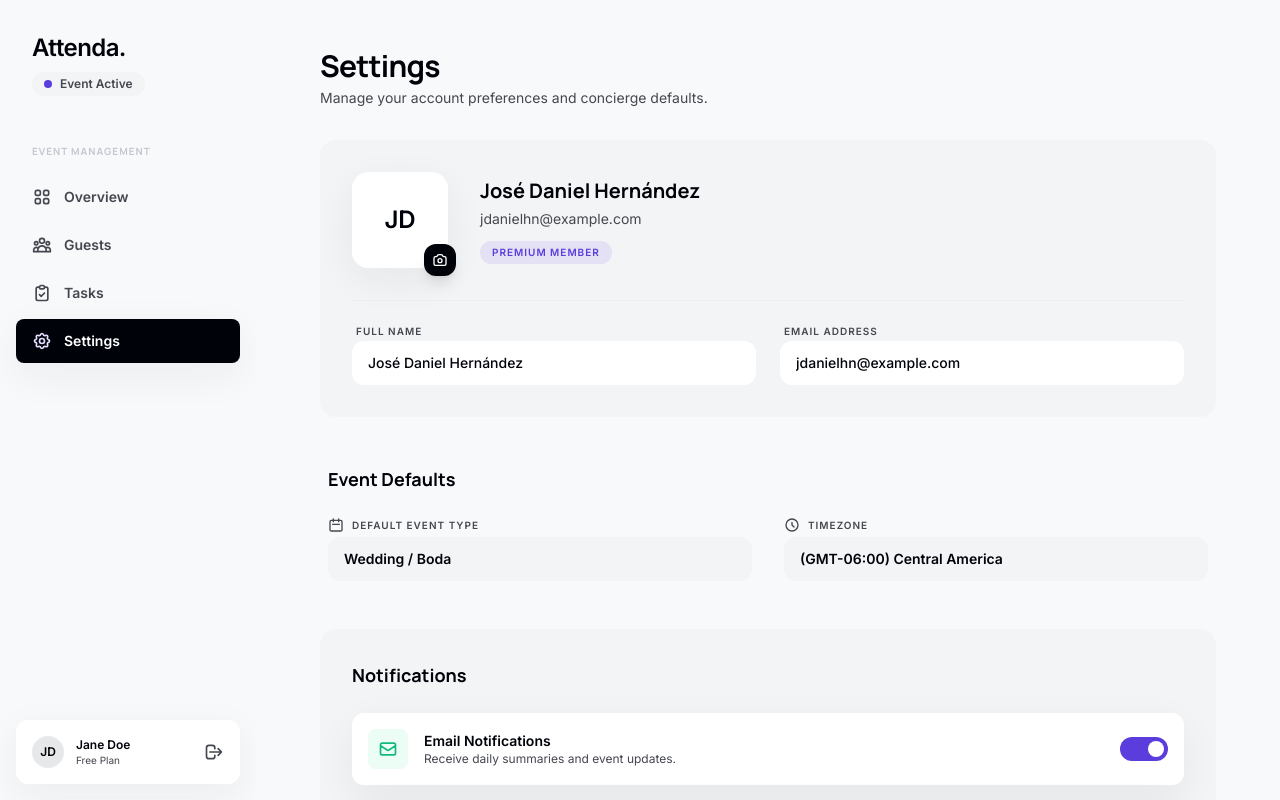
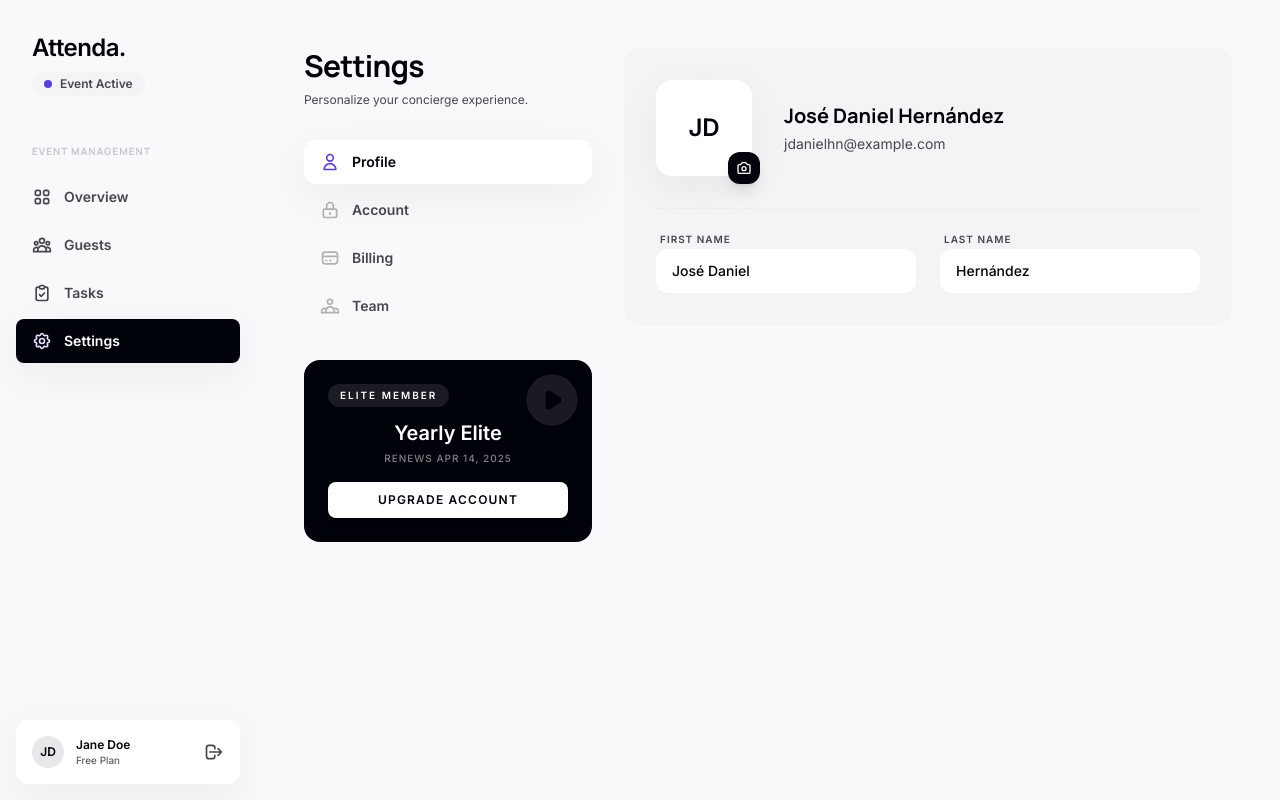
Before and after one commit to Adneil3004/attenda, a React (Vite) app in the folder frontend/: page /attenda/dashboard/settings in a window 1280 px wide. Built offline with nearby package versions, Linux system fonts and the light colour scheme.

Commit message:
feat: upgrade Settings to 'Elite' version with multi-tab layout and billing visuals

```diff
--- a/frontend/src/pages/dashboard/Settings.jsx
+++ b/frontend/src/pages/dashboard/Settings.jsx
@@ -1,28 +1,11 @@
 import React, { useState } from 'react';
 
-const Settings = () => {
-  const [notifications, setNotifications] = useState({
-    email: true,
-    sms: false,
-  });
+// ─── Sub-components for Tabs ───
 
-  const toggleNotification = (type) => {
-    setNotifications(prev => ({ ...prev, [type]: !prev[type] }));
-  };
-
-  return (
-    <div className="max-w-4xl mx-auto w-full space-y-12 pb-20">
-
-      {/* ─── Header ─── */}
-      <header className="mb-8">
-        <h2 className="text-3xl font-bold text-[var(--color-primary)] tracking-tight font-headline">Settings</h2>
-        <p className="text-[var(--color-on-surface-variant)] text-sm mt-1">Manage your account preferences and concierge defaults.</p>
-      </header>
-
-      {/* ─── Profile Section (Surface Container Low) ─── */}
-      <section className="bg-[var(--color-surface-container-low)] rounded-2xl p-8 space-y-8 animate-in fade-in slide-in-from-bottom-4 duration-500">
+const ProfileTab = () => (
+  <div className="space-y-8 animate-in fade-in slide-in-from-right-4 duration-500">
+    <div className="bg-[var(--color-surface-container-low)] rounded-2xl p-8 space-y-8">
       <div className="flex flex-col md:flex-row md:items-center gap-8">
-          {/* Avatar Container */}
         <div className="relative group">
           <div className="w-24 h-24 rounded-2xl overflow-hidden bg-white ambient-shadow flex items-center justify-center border-2 border-white">
             <span className="text-2xl font-bold text-[var(--color-primary)]">JD</span>
@@ -34,130 +17,245 @@ const Settings = () => {
             </svg>
           </button>
         </div>
-
         <div className="flex-1 space-y-1">
           <h3 className="text-xl font-bold text-[var(--color-primary)]">José Daniel Hernández</h3>
           <p className="text-[var(--color-on-surface-variant)] text-sm">jdanielhn@example.com</p>
-            <span className="inline-block bg-[var(--color-secondary)]/10 text-[var(--color-secondary)] text-[10px] font-bold uppercase tracking-widest px-3 py-1 rounded-full mt-2">
-              Premium Member
-            </span>
+        </div>
+      </div>
+      <div className="grid grid-cols-1 md:grid-cols-2 gap-6 pt-4 border-t border-[var(--color-outline-variant)]/10">
+        <div className="space-y-2">
+          <label className="text-[10px] font-bold text-[var(--color-on-surface-variant)] uppercase tracking-widest px-1">First Name</label>
+          <input type="text" defaultValue="José Daniel" className="w-full bg-white rounded-xl px-4 py-3 text-sm font-medium text-[var(--color-primary)] focus:outline-none focus:ring-2 focus:ring-[var(--color-secondary)]/30 transition-all border-none" />
+        </div>
+        <div className="space-y-2">
+          <label className="text-[10px] font-bold text-[var(--color-on-surface-variant)] uppercase tracking-widest px-1">Last Name</label>
+          <input type="text" defaultValue="Hernández" className="w-full bg-white rounded-xl px-4 py-3 text-sm font-medium text-[var(--color-primary)] focus:outline-none focus:ring-2 focus:ring-[var(--color-secondary)]/30 transition-all border-none" />
+        </div>
+      </div>
+    </div>
+  </div>
+);
+
+const AccountTab = () => (
+  <div className="space-y-8 animate-in fade-in slide-in-from-right-4 duration-500">
+    <div className="bg-white rounded-2xl p-8 ambient-shadow space-y-8">
+      <h3 className="text-lg font-bold text-[var(--color-primary)]">Security & Details</h3>
+      <div className="grid grid-cols-1 md:grid-cols-2 gap-6">
+        <div className="space-y-2">
+          <label className="text-[10px] font-bold text-[var(--color-on-surface-variant)] uppercase tracking-widest px-1">Phone Number</label>
+          <input type="tel" defaultValue="+502 5555 4444" className="w-full bg-[var(--color-surface-container-low)] rounded-xl px-4 py-3 text-sm font-medium text-[var(--color-primary)] focus:outline-none focus:ring-2 focus:ring-[var(--color-secondary)]/30 transition-all border-none" />
+        </div>
+        <div className="space-y-2">
+          <label className="text-[10px] font-bold text-[var(--color-on-surface-variant)] uppercase tracking-widest px-1">Birthday</label>
+          <input type="date" className="w-full bg-[var(--color-surface-container-low)] rounded-xl px-4 py-3 text-sm font-medium text-[var(--color-primary)] focus:outline-none focus:ring-2 focus:ring-[var(--color-secondary)]/30 transition-all border-none" />
+        </div>
+        <div className="space-y-2 md:col-span-2">
+          <label className="text-[10px] font-bold text-[var(--color-on-surface-variant)] uppercase tracking-widest px-1">Gender</label>
+          <div className="flex gap-4">
+            {['Male', 'Female', 'Other'].map(opt => (
+              <label key={opt} className="flex-1 flex items-center justify-center py-3 bg-[var(--color-surface-container-low)] rounded-xl text-xs font-bold text-[var(--color-primary)] cursor-pointer hover:bg-[var(--color-surface-container-high)] transition-colors">
+                <input type="radio" name="gender" className="mr-2 accent-[var(--color-secondary)]" defaultChecked={opt === 'Male'} />
+                {opt}
+              </label>
+            ))}
+          </div>
+        </div>
+      </div>
+    </div>
+  </div>
+);
+
+const BillingTab = () => (
+  <div className="space-y-8 animate-in fade-in slide-in-from-right-4 duration-500">
+    {/* Card Visual */}
+    <div className="grid grid-cols-1 md:grid-cols-2 gap-8">
+      <div className="bg-gradient-to-br from-[#1a1c2a] to-[#001b44] rounded-2xl p-8 text-white relative overflow-hidden h-[220px] shadow-2xl">
+        <div className="absolute top-0 right-0 w-40 h-40 bg-white/5 rounded-full -mr-20 -mt-10 blur-3xl"></div>
+        <div className="relative z-10 h-full flex flex-col justify-between">
+          <div className="flex justify-between items-start">
+            <div className="w-12 h-8 bg-white/20 rounded flex items-center justify-center backdrop-blur-md">
+              <div className="w-8 h-5 bg-amber-400/80 rounded-sm"></div>
+            </div>
+            <span className="text-xl font-black italic tracking-tighter">VISA</span>
+          </div>
+          <div className="space-y-4">
+            <p className="text-lg font-mono tracking-[0.2em]">••••  ••••  ••••  4251</p>
+            <div className="flex justify-between items-end">
+              <div>
+                <p className="text-[8px] uppercase tracking-widest text-white/50">Card Holder</p>
+                <p className="text-xs font-bold uppercase">José Daniel H.</p>
+              </div>
+              <div>
+                <p className="text-[8px] uppercase tracking-widest text-white/50">Expires</p>
+                <p className="text-xs font-bold">12 / 28</p>
+              </div>
+            </div>
+          </div>
         </div>
       </div>
 
-        {/* Profile Inputs */}
-        <div className="grid grid-cols-1 md:grid-cols-2 gap-6 pt-4 border-t border-[var(--color-outline-variant)]/10">
-          <div className="space-y-2">
-            <label className="text-[10px] font-bold text-[var(--color-on-surface-variant)] uppercase tracking-widest px-1">Full Name</label>
-            <input
-              type="text"
-              defaultValue="José Daniel Hernández"
-              className="w-full bg-white rounded-xl px-4 py-3 text-sm font-medium text-[var(--color-primary)] focus:outline-none focus:ring-2 focus:ring-[var(--color-secondary)]/30 transition-all border-none"
-            />
-          </div>
-          <div className="space-y-2">
-            <label className="text-[10px] font-bold text-[var(--color-on-surface-variant)] uppercase tracking-widest px-1">Email Address</label>
-            <input
-              type="email"
-              defaultValue="jdanielhn@example.com"
-              className="w-full bg-white rounded-xl px-4 py-3 text-sm font-medium text-[var(--color-primary)] focus:outline-none focus:ring-2 focus:ring-[var(--color-secondary)]/30 transition-all border-none"
-            />
-          </div>
-        </div>
-      </section>
-
-      {/* ─── Event Defaults (Surface Container Lowest / White Card) ─── */}
-      <section className="space-y-6 px-2">
-        <h4 className="text-lg font-bold text-[var(--color-primary)] font-headline">Event Defaults</h4>
-        <div className="grid grid-cols-1 md:grid-cols-2 gap-8">
-
-          <div className="space-y-3">
-            <div className="flex items-center space-x-2 text-[var(--color-on-surface-variant)] mb-1">
-              <svg className="w-4 h-4" fill="none" viewBox="0 0 24 24" stroke="currentColor">
-                <path strokeLinecap="round" strokeLinejoin="round" strokeWidth={2} d="M8 7V3m8 4V3m-9 8h10M5 21h14a2 2 0 002-2V7a2 2 0 00-2-2H5a2 2 0 00-2 2v12a2 2 0 002 2z" />
-              </svg>
-              <span className="text-[10px] font-bold uppercase tracking-widest">Default Event Type</span>
-            </div>
-            <select className="w-full bg-[var(--color-surface-container-low)] rounded-xl px-4 py-3 text-sm font-bold text-[var(--color-primary)] focus:outline-none focus:ring-2 focus:ring-[var(--color-secondary)]/30 transition-all border-none appearance-none cursor-pointer">
-              <option>Wedding / Boda</option>
-              <option>Corporate Gala</option>
-              <option>Birthday Party</option>
-              <option>Digital RSVP Only</option>
-            </select>
-          </div>
-
-          <div className="space-y-3">
-            <div className="flex items-center space-x-2 text-[var(--color-on-surface-variant)] mb-1">
-              <svg className="w-4 h-4" fill="none" viewBox="0 0 24 24" stroke="currentColor">
-                <path strokeLinecap="round" strokeLinejoin="round" strokeWidth={2} d="M12 8v4l3 3m6-3a9 9 0 11-18 0 9 9 0 0118 0z" />
-              </svg>
-              <span className="text-[10px] font-bold uppercase tracking-widest">Timezone</span>
-            </div>
-            <select className="w-full bg-[var(--color-surface-container-low)] rounded-xl px-4 py-3 text-sm font-bold text-[var(--color-primary)] focus:outline-none focus:ring-2 focus:ring-[var(--color-secondary)]/30 transition-all border-none appearance-none cursor-pointer">
-              <option>(GMT-06:00) Central America</option>
-              <option>(GMT-05:00) Eastern Time</option>
-              <option>(GMT+01:00) Central Europe</option>
-            </select>
-          </div>
-
-        </div>
-      </section>
-
-      {/* ─── Notifications (Tonal separation via bg shift) ─── */}
-      <section className="bg-[var(--color-surface-container-low)] rounded-2xl p-8 space-y-6">
-        <h4 className="text-lg font-bold text-[var(--color-primary)] font-headline">Notifications</h4>
-
-        <div className="space-y-4">
-          <div className="flex items-center justify-between p-4 bg-white rounded-xl ambient-shadow">
-            <div className="flex items-center space-x-4">
-              <div className="w-10 h-10 rounded-lg bg-[#ecfdf5] flex items-center justify-center text-[#10b981]">
-                <svg className="w-5 h-5" fill="none" viewBox="0 0 24 24" stroke="currentColor">
-                  <path strokeLinecap="round" strokeLinejoin="round" strokeWidth={2} d="M3 8l7.89 5.26a2 2 0 002.22 0L21 8M5 19h14a2 2 0 002-2V7a2 2 0 00-2-2H5a2 2 0 00-2 2v10a2 2 0 002 2z" />
-                </svg>
-              </div>
-              <div>
-                <p className="text-sm font-bold text-[var(--color-primary)]">Email Notifications</p>
-                <p className="text-xs text-[var(--color-on-surface-variant)]">Receive daily summaries and event updates.</p>
-              </div>
-            </div>
-            <button
-              onClick={() => toggleNotification('email')}
-              className={`w-12 h-6 rounded-full transition-colors relative ${notifications.email ? 'bg-[var(--color-secondary)]' : 'bg-[var(--color-outline-variant)]'}`}
-            >
-              <div className={`absolute top-1 w-4 h-4 bg-white rounded-full transition-all ${notifications.email ? 'left-7' : 'left-1'}`}></div>
-            </button>
-          </div>
-
-          <div className="flex items-center justify-between p-4 bg-white rounded-xl ambient-shadow">
-            <div className="flex items-center space-x-4">
-              <div className="w-10 h-10 rounded-lg bg-[#e0e7ff] flex items-center justify-center text-[#4f46e5]">
-                <svg className="w-5 h-5" fill="none" viewBox="0 0 24 24" stroke="currentColor">
-                  <path strokeLinecap="round" strokeLinejoin="round" strokeWidth={2} d="M12 18h.01M8 21h8a2 2 0 002-2V5a2 2 0 00-2-2H8a2 2 0 00-2 2v14a2 2 0 002 2z" />
-                </svg>
-              </div>
-              <div>
-                <p className="text-sm font-bold text-[var(--color-primary)]">SMS Alerts</p>
-                <p className="text-xs text-[var(--color-on-surface-variant)]">Get instant alerts for urgent RSVPs.</p>
-              </div>
-            </div>
-            <button
-              onClick={() => toggleNotification('sms')}
-              className={`w-12 h-6 rounded-full transition-colors relative ${notifications.sms ? 'bg-[var(--color-secondary)]' : 'bg-[var(--color-outline-variant)]'}`}
-            >
-              <div className={`absolute top-1 w-4 h-4 bg-white rounded-full transition-all ${notifications.sms ? 'left-7' : 'left-1'}`}></div>
+      <div className="bg-[var(--color-surface-container-low)] rounded-2xl p-8 flex flex-col justify-center space-y-4">
+        <h4 className="text-sm font-bold text-[var(--color-primary)]">Default Payment Method</h4>
+        <p className="text-xs text-[var(--color-on-surface-variant)] leading-relaxed">
+          Your primary card ends in 4251. Billing cycle resets every 14th of the month.
+        </p>
+        <button className="text-[10px] font-bold text-[var(--color-secondary)] uppercase tracking-widest hover:underline text-left">
+          Manage payment options
         </button>
       </div>
     </div>
-      </section>
 
-      {/* ─── Footer Actions ─── */}
-      <div className="flex justify-end pt-4 space-x-4">
-        <button className="px-6 py-3 text-xs font-bold text-[var(--color-on-surface-variant)] uppercase tracking-widest hover:text-[var(--color-primary)] transition-colors">
-          Discard Changes
-        </button>
-        <button className="px-8 py-3 bg-[var(--color-primary)] text-white rounded-xl text-xs font-bold uppercase tracking-widest shadow-lg hover:brightness-110 active:scale-95 transition-all">
-          Save Settings
+    {/* Transactions */}
+    <div className="bg-white rounded-2xl p-8 ambient-shadow space-y-6">
+      <div className="flex justify-between items-center">
+        <h3 className="text-lg font-bold text-[var(--color-primary)]">Transaction History</h3>
+        <button className="text-xs font-bold text-[var(--color-secondary)] uppercase tracking-widest">Download All</button>
+      </div>
+      <div className="overflow-x-auto">
+        <table className="w-full text-left">
+          <thead className="text-[10px] font-bold text-[var(--color-on-surface-variant)] uppercase tracking-widest">
+            <tr>
+              <th className="pb-4">Description</th>
+              <th className="pb-4">Date</th>
+              <th className="pb-4 text-right">Amount</th>
+              <th className="pb-4 text-center">Status</th>
+            </tr>
+          </thead>
+          <tbody className="text-sm font-medium">
+            {[
+              { desc: 'Elite Yearly Subscription', date: 'Apr 14, 2024', amount: '$499.00', status: 'Completed' },
+              { desc: 'SMS Add-on Pack (5000)', date: 'Mar 12, 2024', amount: '$49.00', status: 'Completed' },
+              { desc: 'Elite Monthly Subscription', date: 'Feb 14, 2024', amount: '$49.00', status: 'Completed' }
+            ].map((row, idx) => (
+              <tr key={idx} className="group cursor-default">
+                <td className="py-4 font-bold text-[var(--color-primary)]">{row.desc}</td>
+                <td className="py-4 text-[var(--color-on-surface-variant)] text-xs">{row.date}</td>
+                <td className="py-4 text-right font-bold">{row.amount}</td>
+                <td className="py-4 text-center">
+                  <span className="text-[10px] font-bold text-emerald-600 bg-emerald-50 px-2.5 py-1 rounded">
+                    {row.status}
+                  </span>
+                </td>
+              </tr>
+            ))}
+          </tbody>
+        </table>
+      </div>
+    </div>
+  </div>
+);
+
+const TeamTab = () => (
+  <div className="space-y-8 animate-in fade-in slide-in-from-right-4 duration-500">
+    <div className="bg-white rounded-2xl p-8 ambient-shadow space-y-8">
+      <div className="flex justify-between items-center">
+        <h3 className="text-lg font-bold text-[var(--color-primary)]">Co-Administrators</h3>
+        <button className="bg-[var(--color-primary)] text-white px-4 py-2 rounded-xl text-[10px] font-bold uppercase tracking-widest">Add Member</button>
+      </div>
+      <div className="space-y-4">
+        {[
+          { name: 'Ana Sofía Lopez', role: 'Event Coordinator', email: 'ana.lopez@attenda.me' },
+          { name: 'Carlos Morales', role: 'Security Manager', email: 'c.morales@attenda.me' }
+        ].map((member, idx) => (
+          <div key={idx} className="flex items-center justify-between p-4 bg-[var(--color-surface-container-low)] rounded-xl">
+            <div className="flex items-center gap-4">
+              <div className="w-10 h-10 rounded-lg bg-white flex items-center justify-center font-bold text-xs text-[var(--color-primary)] ambient-shadow">
+                {member.name.split(' ').map(n => n[0]).join('')}
+              </div>
+              <div>
+                <p className="text-sm font-bold text-[var(--color-primary)]">{member.name}</p>
+                <p className="text-[10px] text-[var(--color-on-surface-variant)]">{member.role} • {member.email}</p>
+              </div>
+            </div>
+            <button className="text-[var(--color-on-surface-variant)] hover:text-red-500 transition-colors">
+              <svg className="w-5 h-5" fill="none" viewBox="0 0 24 24" stroke="currentColor">
+                <path strokeLinecap="round" strokeLinejoin="round" strokeWidth={2} d="M19 7l-.867 12.142A2 2 0 0116.138 21H7.862a2 2 0 01-1.995-1.858L5 7m5 4v6m4-6v6m1-10V4a1 1 0 00-1-1h-4a1 1 0 00-1 1v3M4 7h16" />
+              </svg>
             </button>
           </div>
+        ))}
+      </div>
+    </div>
+  </div>
+);
+
+// ─── Main Component ───
+
+const Settings = () => {
+  const [activeTab, setActiveTab] = useState('Profile');
+
+  const tabs = [
+    { id: 'Profile', icon: 'M16 7a4 4 0 11-8 0 4 4 0 018 0zM12 14a7 7 0 00-7 7h14a7 7 0 00-7-7z' },
+    { id: 'Account', icon: 'M12 15v2m-6 4h12a2 2 0 002-2v-6a2 2 0 00-2-2H6a2 2 0 00-2 2v6a2 2 0 002 2zm10-10V7a4 4 0 00-8 0v4h8z' },
+    { id: 'Billing', icon: 'M3 10h18M7 15h1m4 0h1m-7 4h12a3 3 0 003-3V8a3 3 0 00-3-3H6a3 3 0 00-3 3v8a3 3 0 003 3z' },
+    { id: 'Team', icon: 'M17 20h5v-2a3 3 0 00-5.356-1.857M17 20H7m10 0v-2c0-.656-.126-1.283-.356-1.857M7 20H2v-2a3 3 0 015.356-1.857M7 20v-2c0-.656.126-1.283.356-1.857m0 0a5.002 5.002 0 019.288 0M15 7a3 3 0 11-6 0 3 3 0 016 0z' }
+  ];
+
+  const renderContent = () => {
+    switch (activeTab) {
+      case 'Profile': return <ProfileTab />;
+      case 'Account': return <AccountTab />;
+      case 'Billing': return <BillingTab />;
+      case 'Team': return <TeamTab />;
+      default: return <ProfileTab />;
+    }
+  };
+
+  return (
+    <div className="w-full flex flex-col lg:flex-row gap-8 pb-20">
+
+      {/* ─── Secondary Settings Sidebar ─── */}
+      <aside className="lg:w-72 flex flex-col space-y-8 flex-shrink-0">
+        <div className="space-y-2">
+          <h2 className="text-3xl font-bold text-[var(--color-primary)] tracking-tight font-headline">Settings</h2>
+          <p className="text-[var(--color-on-surface-variant)] text-xs">Personalize your concierge experience.</p>
+        </div>
+
+        <nav className="space-y-1">
+          {tabs.map(tab => (
+            <button
+              key={tab.id}
+              onClick={() => setActiveTab(tab.id)}
+              className={`w-full flex items-center gap-3 px-4 py-3 rounded-xl text-sm font-bold transition-all ${
+                activeTab === tab.id
+                  ? 'bg-white text-[var(--color-primary)] ambient-shadow'
+                  : 'text-[var(--color-on-surface-variant)] hover:bg-[var(--color-surface-container-low)] hover:text-[var(--color-primary)]'
+              }`}
+            >
+              <svg className={`w-5 h-5 ${activeTab === tab.id ? 'text-[var(--color-secondary)]' : 'opacity-40'}`} fill="none" viewBox="0 0 24 24" stroke="currentColor">
+                <path strokeLinecap="round" strokeLinejoin="round" strokeWidth={2} d={tab.icon} />
+              </svg>
+              {tab.id}
+            </button>
+          ))}
+        </nav>
+
+        {/* Elite Plan Card */}
+        <div className="bg-[var(--color-primary)] rounded-2xl p-6 text-white space-y-4 relative overflow-hidden group">
+          <div className="absolute top-0 right-0 p-2 opacity-10 group-hover:scale-110 transition-transform">
+            <svg className="w-16 h-16" fill="currentColor" viewBox="0 0 20 20">
+              <path fillRule="evenodd" d="M10 18a8 8 0 100-16 8 8 0 000 16zM9.555 7.168A1 1 0 008 8v4a1 1 0 001.555.832l3-2a1 1 0 000-1.664l-3-2z" clipRule="evenodd" />
+            </svg>
+          </div>
+          <div className="relative z-10 flex flex-col items-center">
+            <span className="bg-white/10 text-white text-[10px] font-bold uppercase tracking-[0.2em] px-3 py-1 rounded-full mb-3 self-start">
+              Elite Member
+            </span>
+            <div className="text-center space-y-1 mb-4">
+              <p className="text-xl font-headline font-bold">Yearly Elite</p>
+              <p className="text-[10px] text-white/50 uppercase tracking-widest font-medium">Renews Apr 14, 2025</p>
+            </div>
+            <button className="w-full py-2.5 bg-white text-[var(--color-primary)] rounded-lg text-xs font-bold uppercase tracking-widest hover:brightness-110 shadow-lg transition-all">
+              Upgrade Account
+            </button>
+          </div>
+        </div>
+      </aside>
+
+      {/* ─── Content Area ─── */}
+      <main className="flex-1 min-w-0">
+        {renderContent()}
+      </main>
 
     </div>
   );
```
Lines whose indentation alone changed are shown as unchanged.
